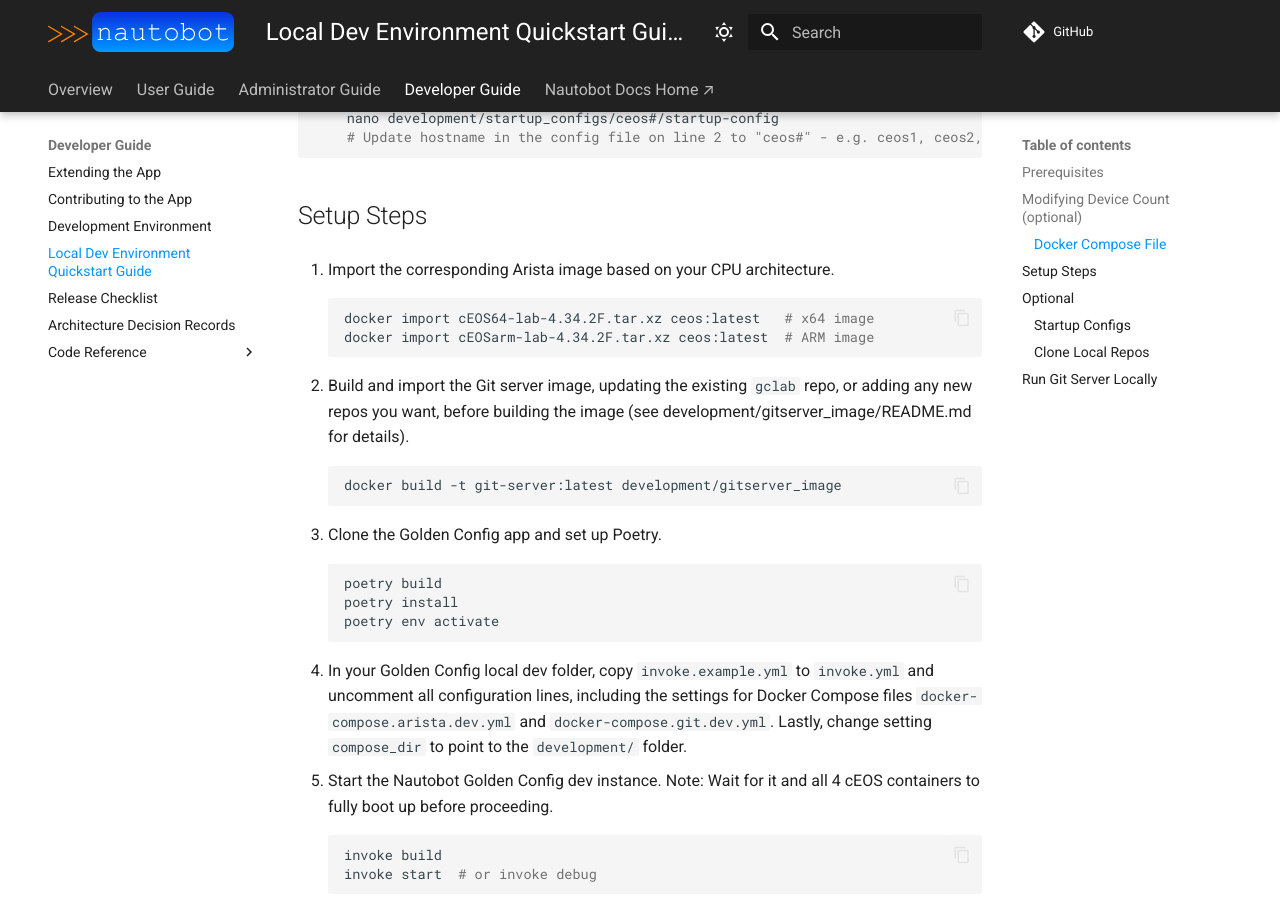
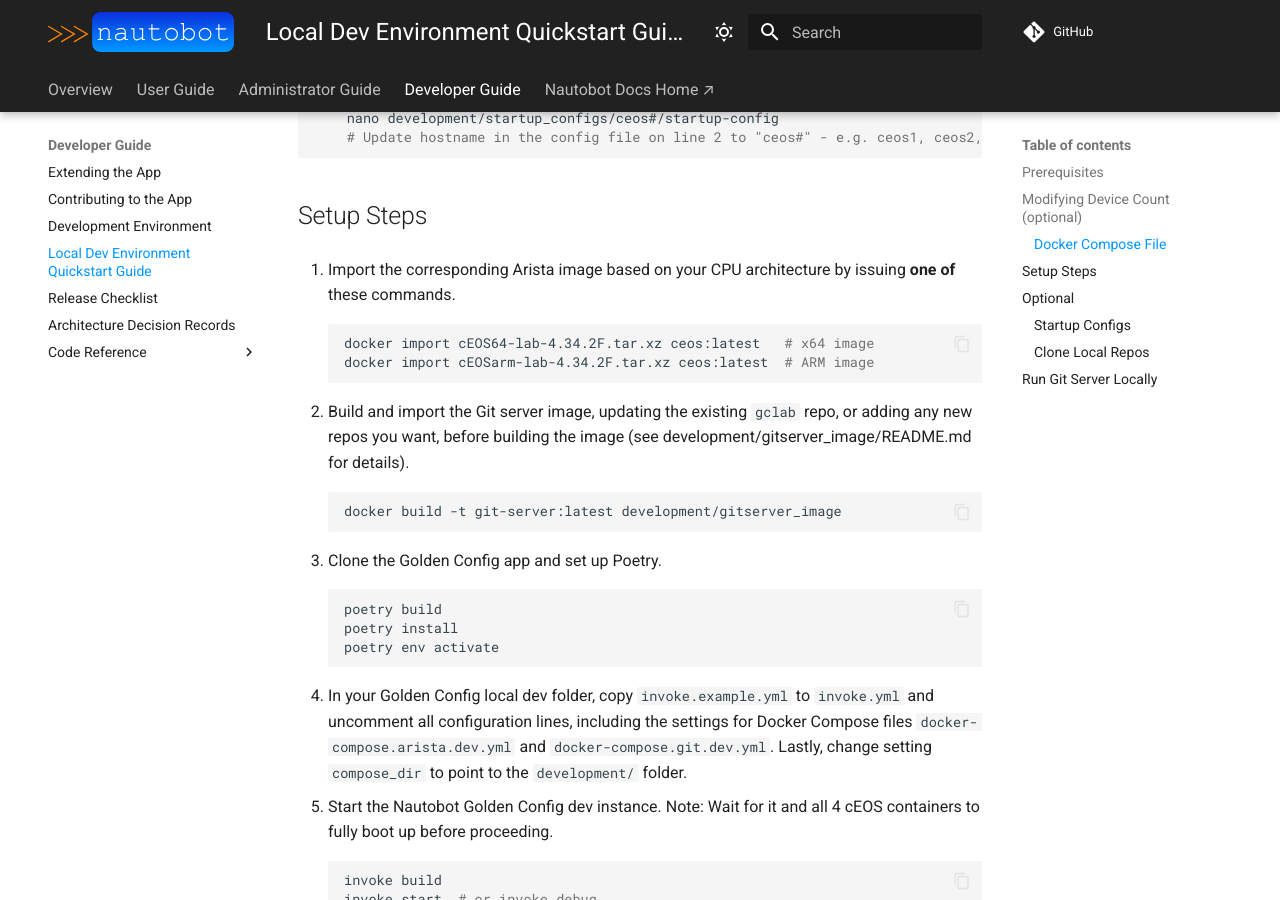
Before and after one commit to nautobot/nautobot-app-golden-config, an MkDocs documentation site: the page built from docs/dev/local_dev_quickstart.md, in a window 1280 px wide and 900 px high, scrolled down 1487 px. Built offline with MkDocs 1.6.1 and Material for MkDocs 9.7.7, drawn with Linux system fonts in a browser that asks for light colours; comment, search, counter and statistics services are not loaded.

Commit message:
Update docs/dev/local_dev_quickstart.md
Co-authored-by: Ken Celenza <ken@celenza.org>

````diff
--- a/docs/dev/local_dev_quickstart.md
+++ b/docs/dev/local_dev_quickstart.md
@@ -54,7 +54,7 @@
 
 ## Setup Steps
 
-1. Import the corresponding Arista image based on your CPU architecture.
+1. Import the corresponding Arista image based on your CPU architecture by issuing **one of** these commands.
 
     ```bash
     docker import cEOS64-lab-4.34.2F.tar.xz ceos:latest   # x64 image
````
